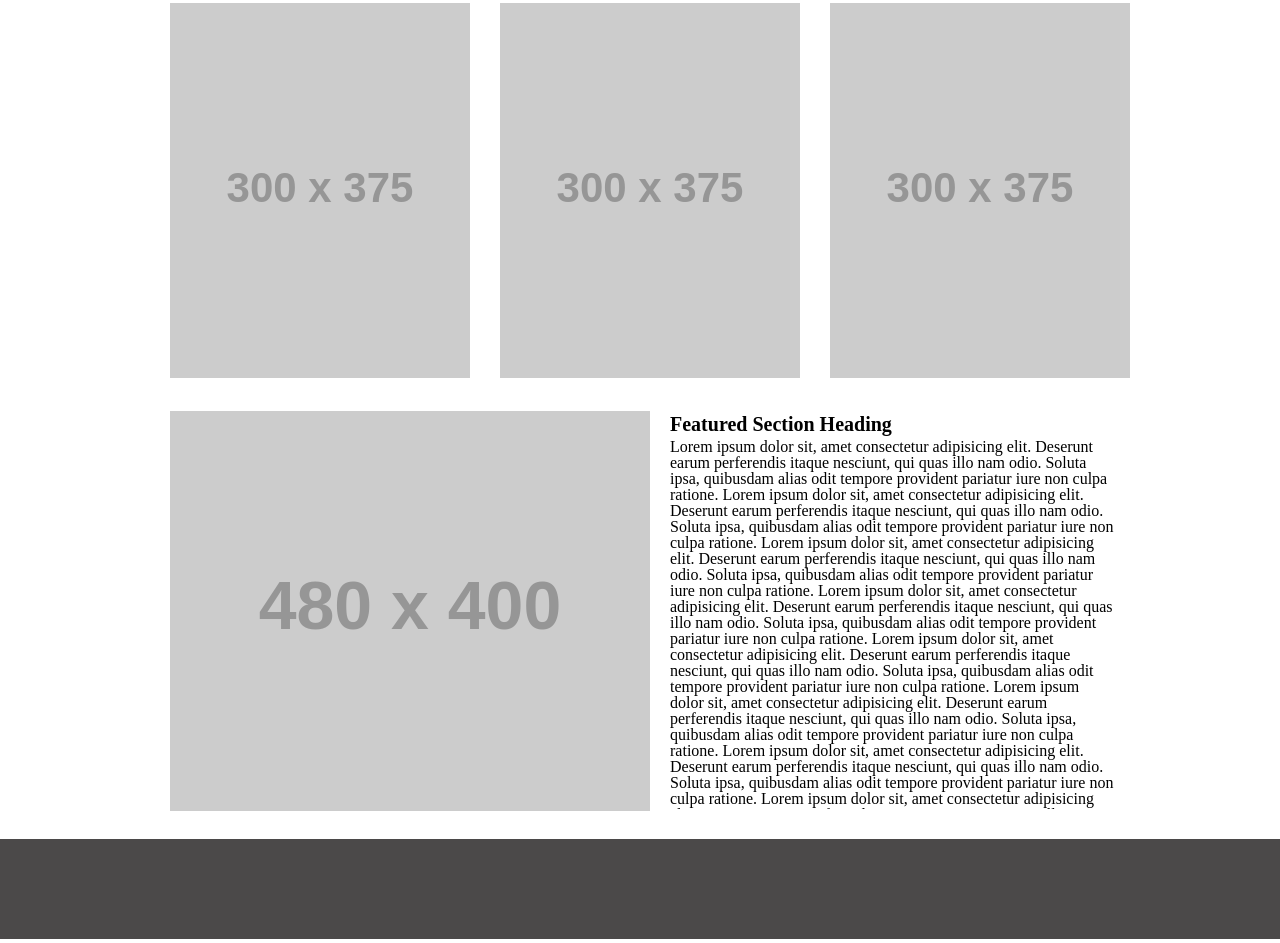
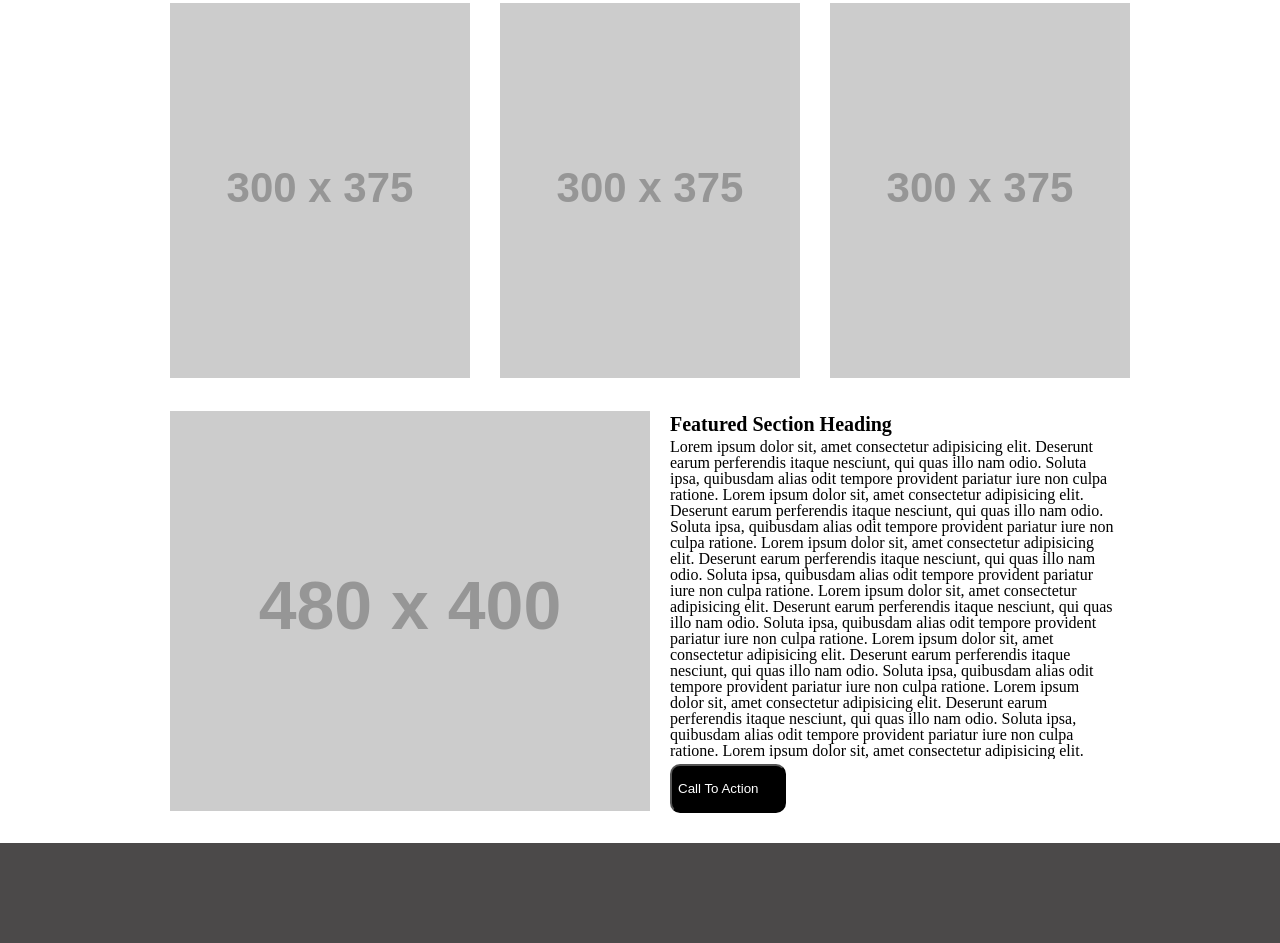
Before and after one commit to sereendaqamsih/wirefame-exercise, a plain HTML site: page index.html in a window 1280 px wide. Shown: the part 610-1553 px from the top of the page. Drawn offline with Linux system fonts and the light colour scheme; placeholder pictures from the web are drawn by us.

Commit message:
save seperate button

```diff
--- a/css/style.css
+++ b/css/style.css
@@ -71,7 +71,7 @@ float: left;
 overflow: scroll;
 display: block;
 width: 40%;
-height: 370px;
+height: 320px;
 margin-left: 500px;
 margin-top: -375px;
 margin-bottom: 30px;
@@ -79,11 +79,15 @@ margin-bottom: 30px;
 }
 
 button{
+
     color: white;
     background-color: black;
     float: left;
-    margin-top:30px;
-    padding-left: 25px;
+
+    margin-left: 500px;
+margin-top: -50px;
+margin-bottom: 30px;
+    padding-left:-300px;
     padding-right: 25px;
     padding-bottom: 15px;
     padding-top: 15px;
--- a/index.html
+++ b/index.html
@@ -134,9 +134,9 @@
                     Lorem ipsum dolor sit, amet consectetur adipisicing elit. Deserunt earum perferendis itaque nesciunt, qui quas illo nam odio. Soluta ipsa, quibusdam alias odit tempore provident pariatur iure non culpa ratione.
                     Lorem ipsum dolor sit, amet consectetur adipisicing elit. Deserunt earum perferendis itaque nesciunt, qui quas illo nam odio. Soluta ipsa, quibusdam alias odit tempore provident pariatur iure non culpa ratione.
                     Lorem ipsum dolor sit, amet consectetur adipisicing elit. Deserunt earum perferendis itaque nesciunt, qui quas illo nam odio. Soluta ipsa, quibusdam alias odit tempore provident pariatur iure non culpa ratione.
-                    <button>Call To Action</button>
 
                 </p>
+                <button>Call To Action</button>
 
         </section>
     </main>
```
